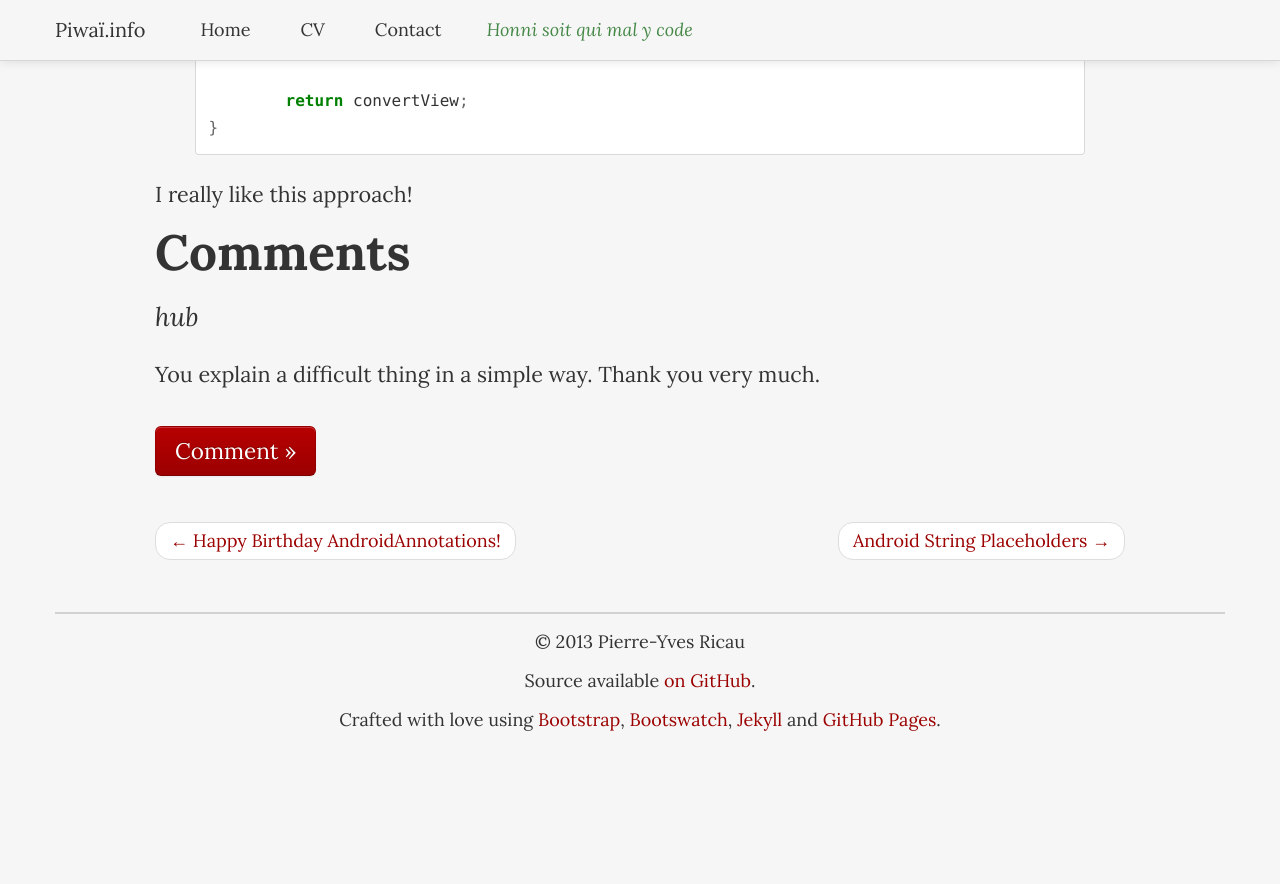
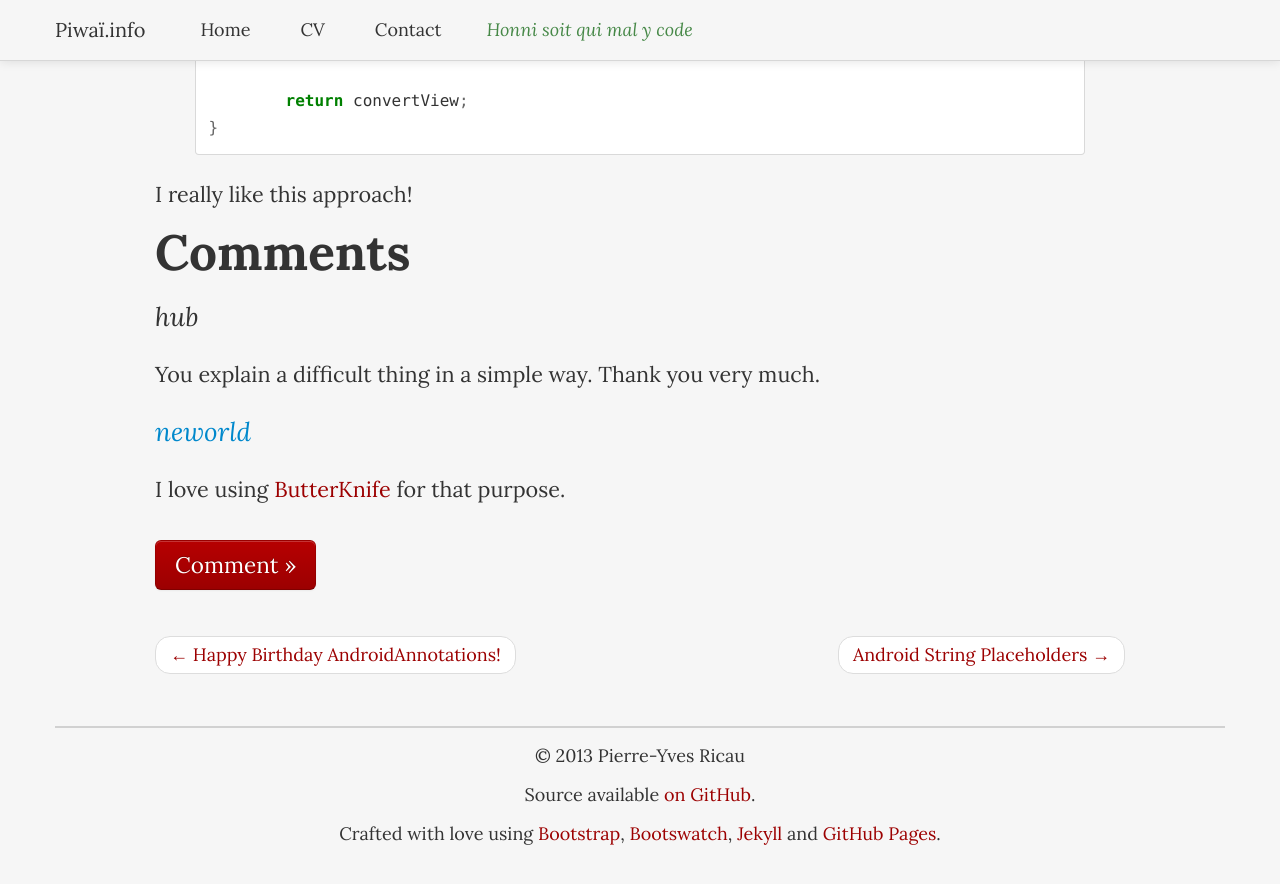
Before and after one commit to pyricau/pyricau.github.com, a Jekyll site: the page built from _posts/2012-12-27-android-adapter-good-practices.markdown, in a window 1280 px wide and 900 px high, scrolled down 10939 px. Shown: the top 884 px of the window. Built offline with Jekyll 4.4.1, drawn with Linux system fonts in a browser that asks for light colours; Markdown is read by kramdown in place of the engine named in the settings; before the commit the page ends 11725 px from its top, so only the background shows below that.

Commit message:
Update 2012-12-27-android-adapter-good-practices.markdown

```diff
--- a/_posts/2012-12-27-android-adapter-good-practices.markdown
+++ b/_posts/2012-12-27-android-adapter-good-practices.markdown
@@ -361,3 +361,6 @@ Comment
 ## [hub]()
 You explain a difficult thing in a simple way.
 Thank you very much.
+
+## neworld
+I love using [ButterKnife](http://jakewharton.github.io/butterknife/) for that purpose.
```
